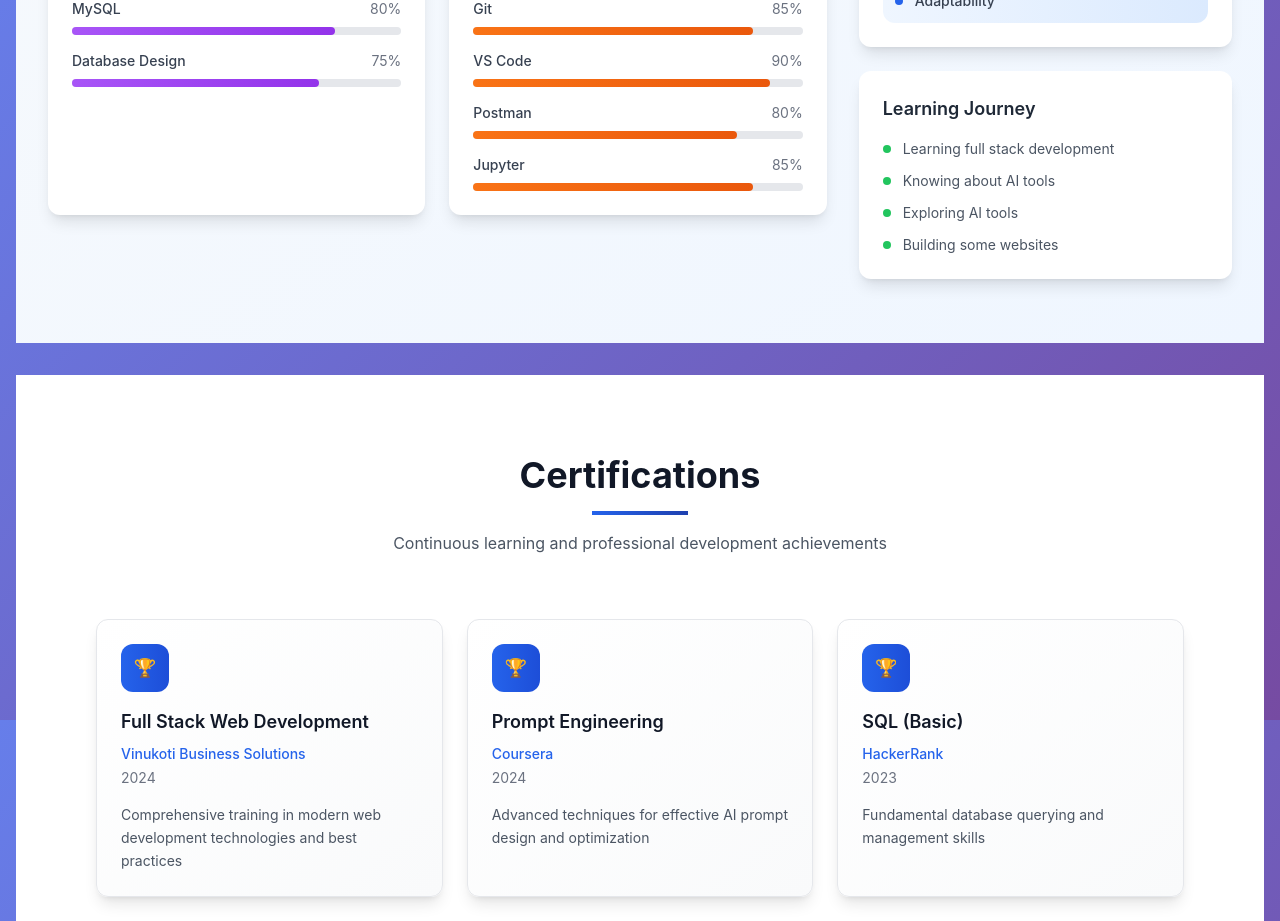
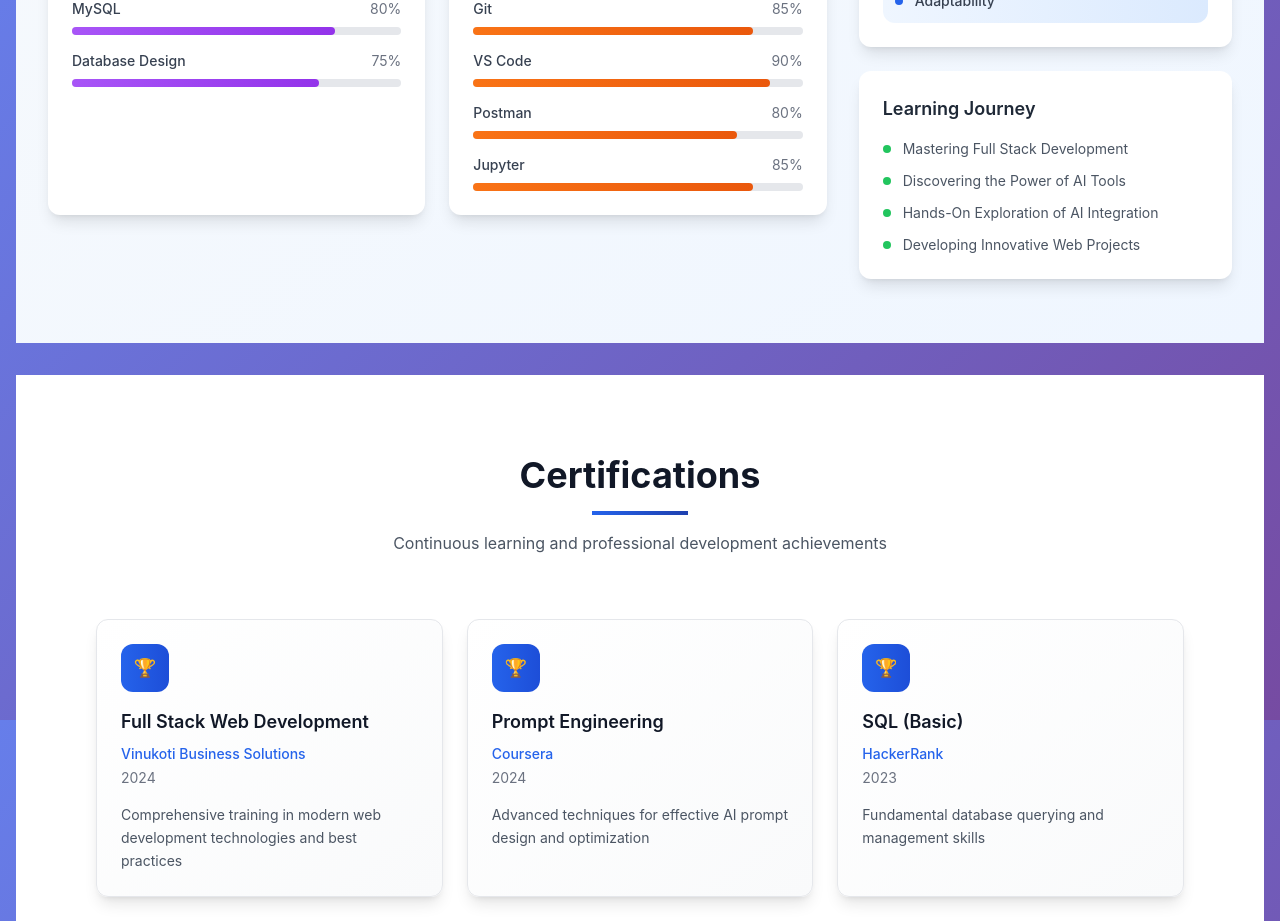
Before and after one commit to NaiduBalakrishna/bala-krishna-portfolio-site, a React (Vite) app: page / in a window 1280 px wide. Shown: the part 4880-5801 px from the top of the page. Built offline with nearby package versions, Linux system fonts and the light colour scheme.

Commit message:
Refactor learning journey
Updated the learning journey section in `src/components/Skills.tsx` to reflect the new learning goals.

```diff
--- a/src/components/Skills.tsx
+++ b/src/components/Skills.tsx
@@ -46,6 +46,13 @@ export const Skills = () => {
     "Time Management",
     "Critical Thinking",
     "Adaptability"
+  ];
+
+  const learningJourney = [
+    "Mastering Full Stack Development",
+    "Discovering the Power of AI Tools",
+    "Hands-On Exploration of AI Integration",
+    "Developing Innovative Web Projects"
   ];
 
   return (
@@ -108,22 +115,12 @@ export const Skills = () => {
             <div className="bg-white p-6 rounded-xl shadow-lg">
               <h4 className="text-lg font-semibold text-gray-800 mb-4">Learning Journey</h4>
               <div className="space-y-3 text-gray-600">
-                <p className="flex items-center text-sm">
-                  <span className="w-2 h-2 bg-green-500 rounded-full mr-3"></span>
-                  Learning full stack development
-                </p>
-                <p className="flex items-center text-sm">
-                  <span className="w-2 h-2 bg-green-500 rounded-full mr-3"></span>
-                  Knowing about AI tools
-                </p>
-                <p className="flex items-center text-sm">
-                  <span className="w-2 h-2 bg-green-500 rounded-full mr-3"></span>
-                  Exploring AI tools
-                </p>
-                <p className="flex items-center text-sm">
-                  <span className="w-2 h-2 bg-green-500 rounded-full mr-3"></span>
-                  Building some websites
-                </p>
+                {learningJourney.map((item, index) => (
+                  <p key={index} className="flex items-center text-sm">
+                    <span className="w-2 h-2 bg-green-500 rounded-full mr-3"></span>
+                    {item}
+                  </p>
+                ))}
               </div>
             </div>
           </div>
```
